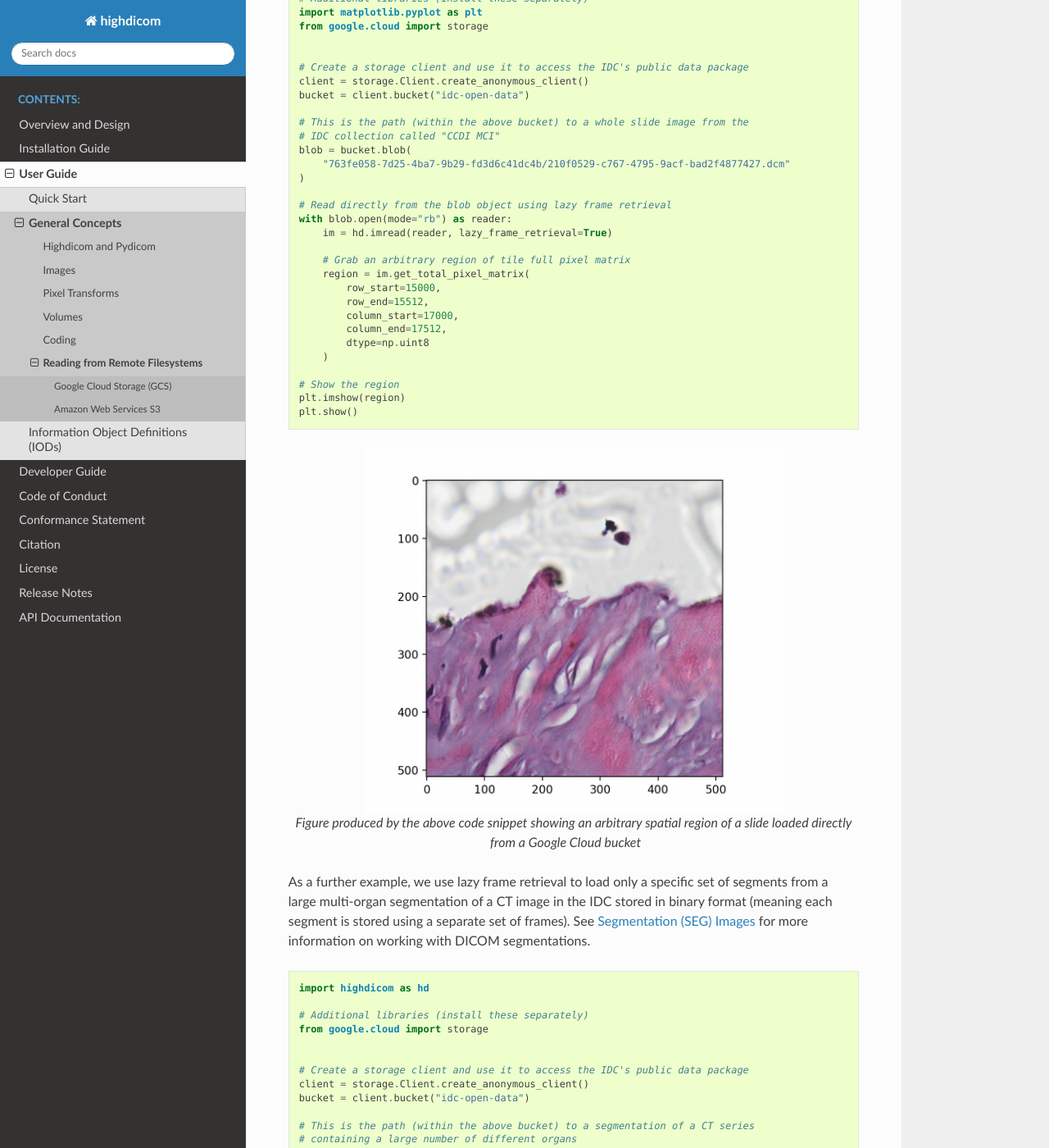
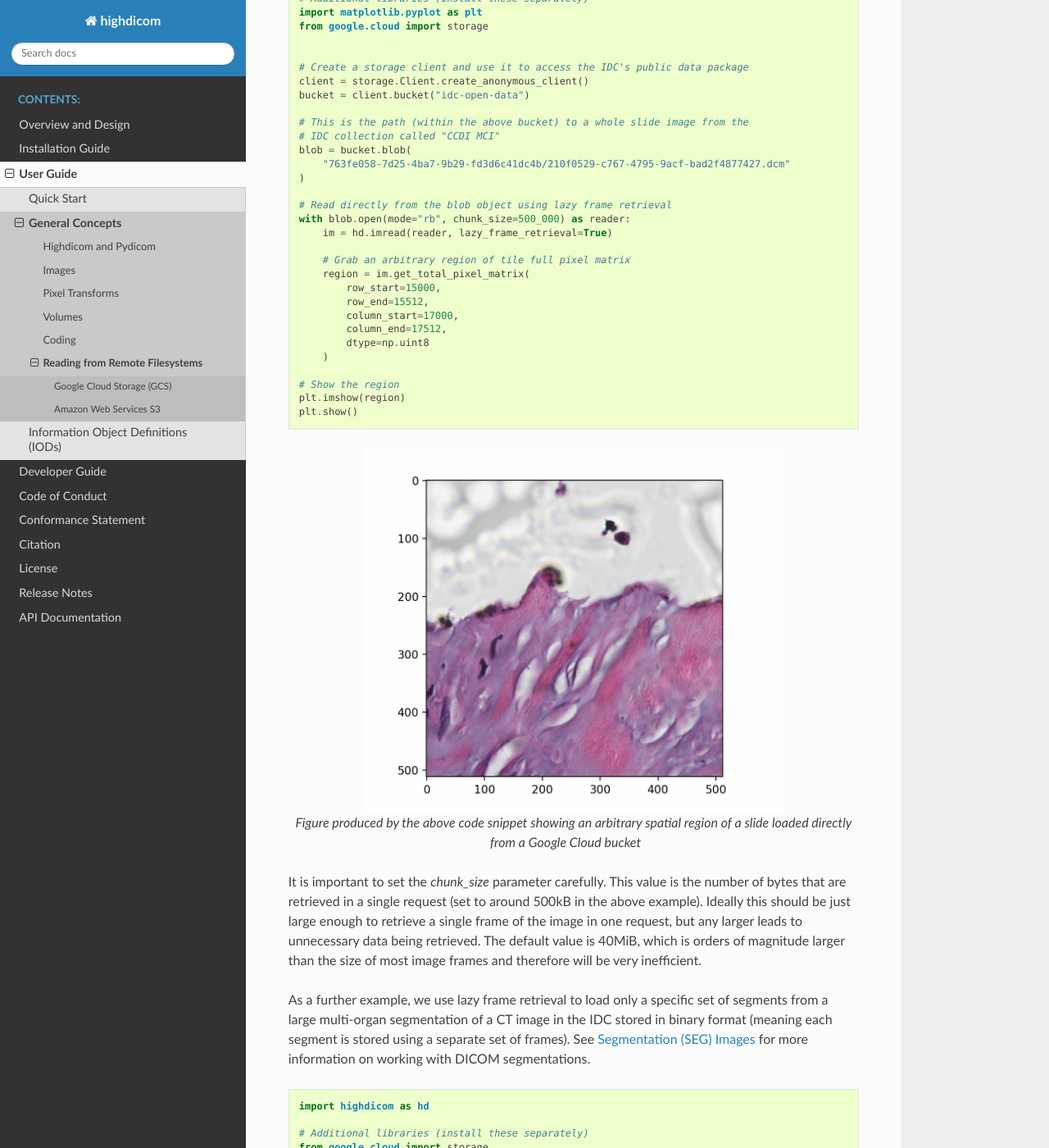
Before and after one commit to ImagingDataCommons/highdicom, a Sphinx documentation site: the page built from docs/remote.rst, in a window 1280 px wide and 1400 px high, scrolled down 844 px. Shown: the whole window at 82% size. Built offline with Sphinx 7.4.7 and the Read the Docs theme 3.1.0, drawn with Linux system fonts in a browser that asks for light colours.

Commit message:
Add chunk_size to remote.rst

```diff
--- a/docs/remote.rst
+++ b/docs/remote.rst
@@ -56,7 +56,7 @@ spatial patch from a large whole slide image from the IDC.
   )
 
   # Read directly from the blob object using lazy frame retrieval
-  with blob.open(mode="rb") as reader:
+  with blob.open(mode="rb", chunk_size=500_000) as reader:
       im = hd.imread(reader, lazy_frame_retrieval=True)
 
       # Grab an arbitrary region of tile full pixel matrix
@@ -79,6 +79,13 @@ spatial patch from a large whole slide image from the IDC.
 
    Figure produced by the above code snippet showing an arbitrary spatial
    region of a slide loaded directly from a Google Cloud bucket
+
+It is important to set the `chunk_size` parameter carefully. This value is the
+number of bytes that are retrieved in a single request (set to around 500kB in
+the above example). Ideally this should be just large enough to retrieve a
+single frame of the image in one request, but any larger leads to unnecessary
+data being retrieved. The default value is 40MiB, which is orders of magnitude
+larger than the size of most image frames and therefore will be very inefficient.
 
 As a further example, we use lazy frame retrieval to load only a specific set
 of segments from a large multi-organ segmentation of a CT image in the IDC
```
